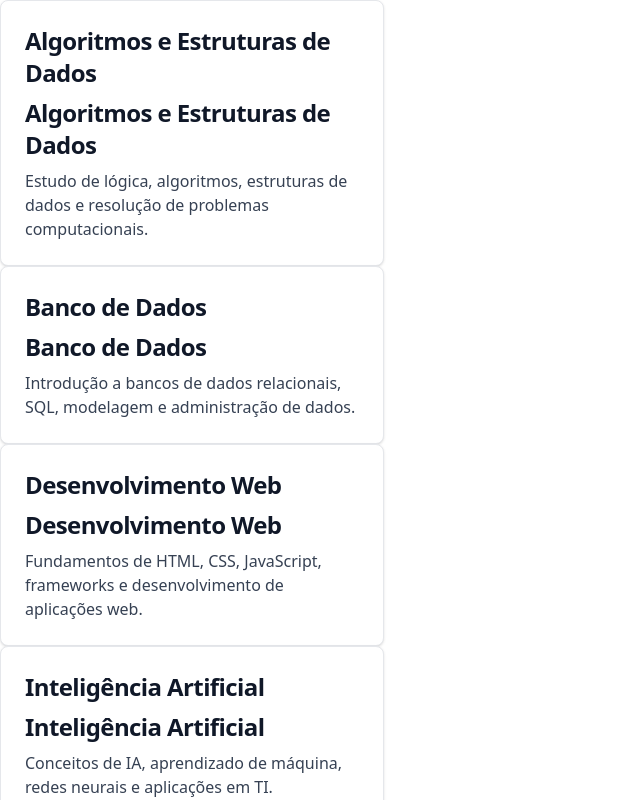
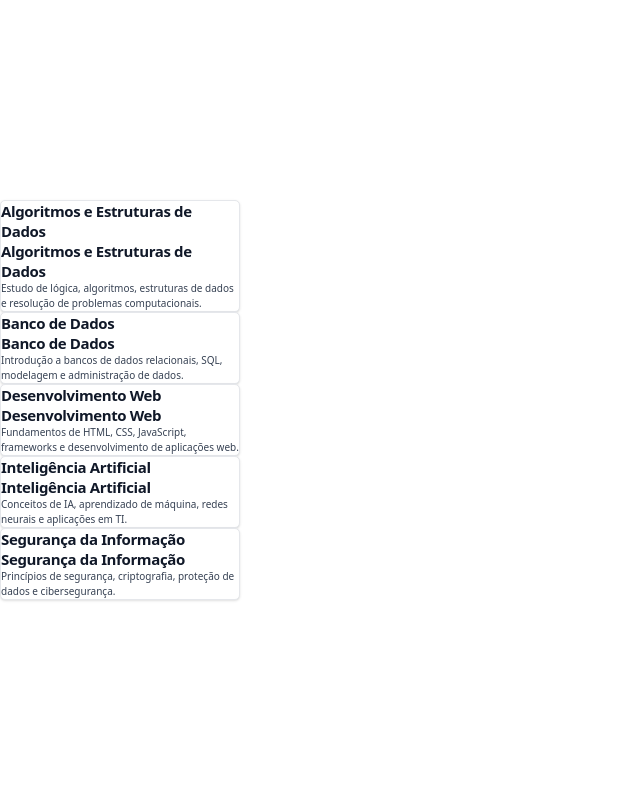
Before and after one commit to fillmello/courseFlow, a React (Vite) app: page / in a window 1280 px wide. Shown: the top 800 px of the page, without its empty margins (0-640 px from the left). Built offline with nearby package versions, Linux system fonts and the light colour scheme; data requests are answered from the project's data file.

Commit message:
Theme colors - CSS

```diff
--- a/src/App.jsx
+++ b/src/App.jsx
@@ -1,5 +1,6 @@
 import { useEffect, useState } from 'react'
-import { CardMateria } from './CardMateria.jsx'
+import { CardMateria } from './components/CardMateria.jsx'
+import {Heading} from './components/Heading.tsx'
 
 export function App(){
   const [materias, setMaterias] = useState([]);
--- /dev/null
+++ b/src/components/Heading.tsx
@@ -0,0 +1,4 @@
+export function Heading(props: any){
+    console.log(props);
+    return <h1>{props.children}</h1>;
+}
--- a/src/styles/global.css
+++ b/src/styles/global.css
@@ -1 +1,11 @@
 @import "tailwindcss";
+
+* {
+  margin: 0;
+  padding: 0;
+  box-sizing: border-box;
+}
+
+html {
+  font-size: 62.5%;
+}
--- a/src/styles/theme.css
+++ b/src/styles/theme.css
@@ -1 +1,39 @@
 @import "flowbite/src/themes/default";
+
+:root {
+  --gray-100: #e6e9f0;
+  --gray-200: #cdd3e1;
+  --gray-300: #aab3cc;
+  --gray-400: #555f7d;
+  --gray-500: #454f6a;
+  --gray-600: #363d56;
+  --gray-700: #272f43;
+  --gray-800: #181f2e;
+  --gray-900: #0a0f1a;
+
+  --primary-light: #4de7b7;
+  --primary: #0da170;
+  --primary-dark: #065f46;
+
+  --link-color: #10b981;
+  --link-hover: #0b8a60;
+
+  --success: #22c55e;
+  --warning: #eab308;
+  --error: #991b1b;
+  --info: #0ea5e9;
+
+  --text-over-primary: #0a0f1a;
+  --text-over-primary-dark: #e6e9f0;
+  --text-over-primary-light: #0a0f1a;
+  --text-over-success: #0a0f1a;
+  --text-over-warning: #0a0f1a;
+  --text-over-error: #e6e9f0;
+  --text-over-info: #0a0f1a;
+
+  --text-default: #e6e9f0;
+  --text-muted: #aab3cc;
+
+  --disabled: #555f7d;
+  --text-disabled: #aab3cc;
+}
```
Also changed, not shown: src/components/CardMateria.css (added), src/components/CardMateria.jsx (renamed from src/CardMateria.jsx), src/components/Heading.css (added).
